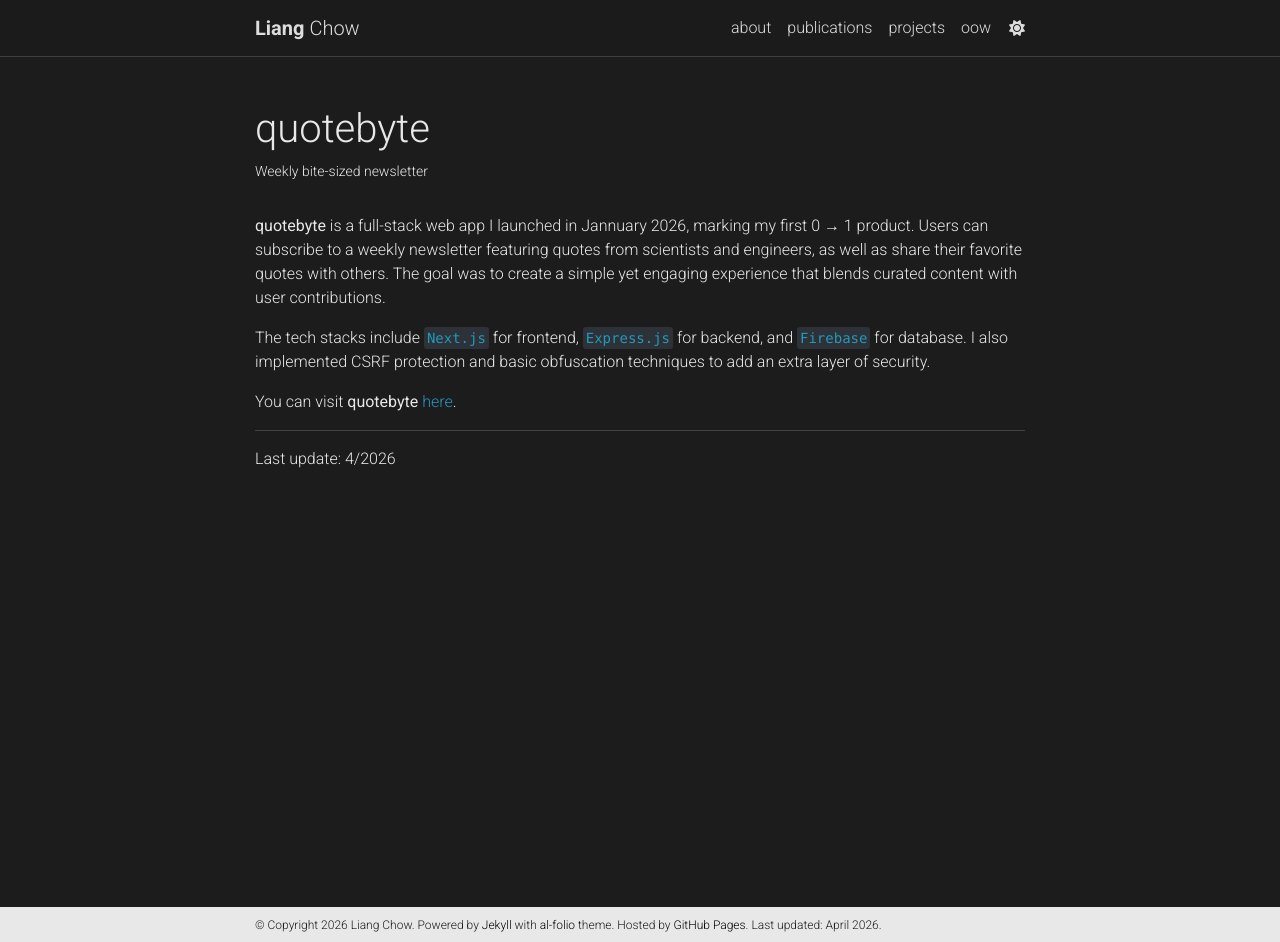
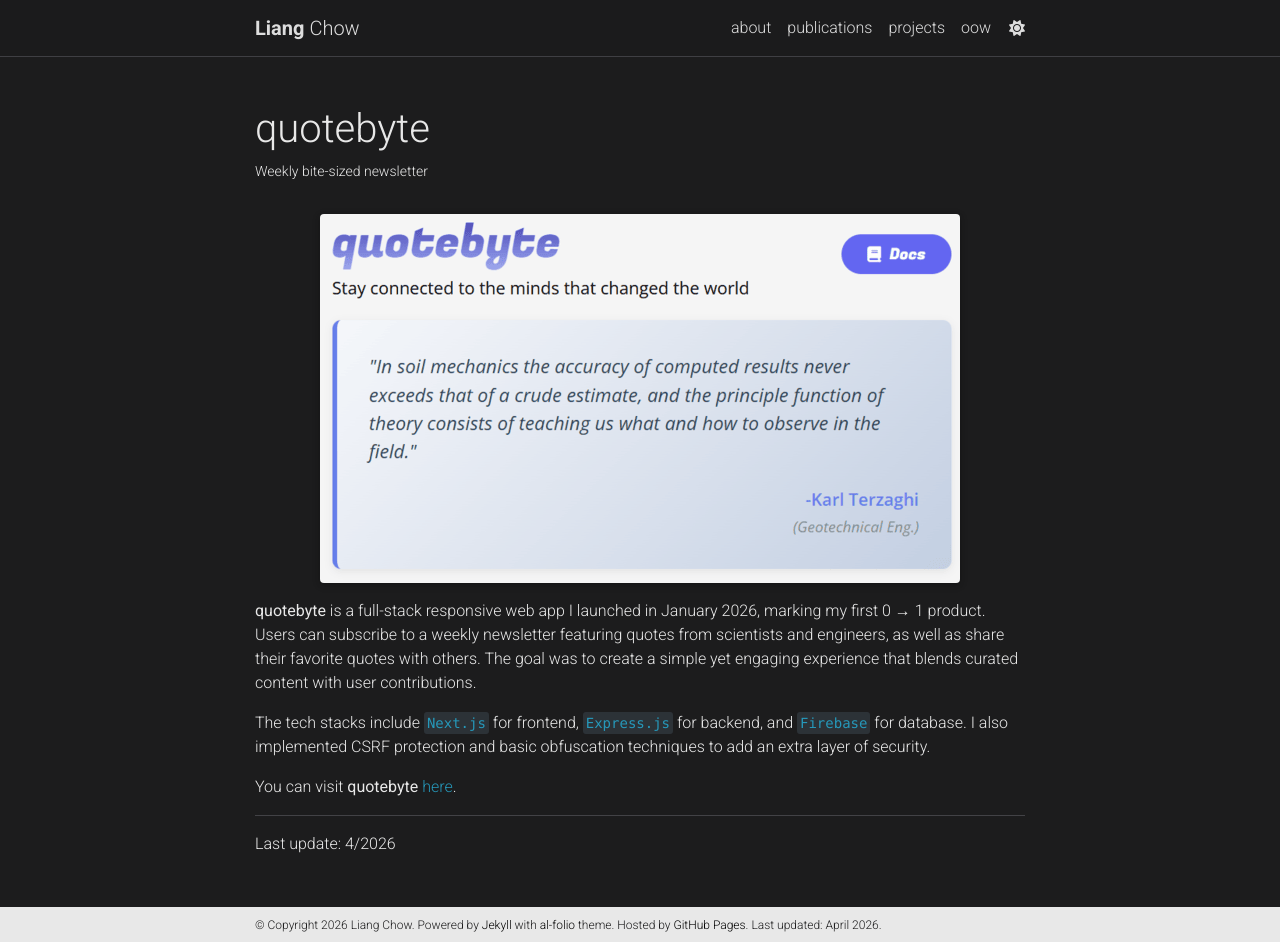
Before and after one commit to liangchow/liangchow.github.io, a Jekyll site: the page built from _projects/7_project.md, in a window 1280 px wide and 942 px high. Built offline with Jekyll 4.4.1, drawn with Linux system fonts in a browser that asks for light colours; comment, search, counter and statistics services are not loaded; a style sheet for code colours, icons or effects is not loaded.

Commit message:
Project 7 cleanup
Update snippet, thumbnail bg color, corrected typo

```diff
--- a/_projects/7_project.md
+++ b/_projects/7_project.md
@@ -2,13 +2,19 @@
 layout: page
 title: quotebyte
 description: Weekly bite-sized newsletter
-img: assets/img/project/thumbnail/07a.png
+img: assets/img/project/thumbnail/07.png
 importance: 1
 category: fun
 related_publications:
 ---
 
-<b>quotebyte</b> is a full-stack web app I launched in Jannuary 2026, marking my first 0 &rarr; 1 product. Users can subscribe to a weekly newsletter featuring quotes from scientists and engineers, as well as share their favorite quotes with others. The goal was to create a simple yet engaging experience that blends curated content with user contributions.
+<div class="row justify-content-sm-center">
+    <div>
+        {% include figure.html path="assets/img/project/quotebyte_00.png" class="img-fluid rounded z-depth-1" %}
+    </div>
+</div>
+
+<b>quotebyte</b> is a full-stack responsive web app I launched in January 2026, marking my first 0 &rarr; 1 product. Users can subscribe to a weekly newsletter featuring quotes from scientists and engineers, as well as share their favorite quotes with others. The goal was to create a simple yet engaging experience that blends curated content with user contributions.
 
 The tech stacks include `Next.js` for frontend, `Express.js` for backend, and `Firebase` for database. I also implemented CSRF protection and basic obfuscation techniques to add an extra layer of security.
 
```
Also changed, not shown: assets/img/project/quotebyte_00.png (added), assets/img/project/thumbnail/07.png (added), assets/img/project/thumbnail/07a.png (deleted).
